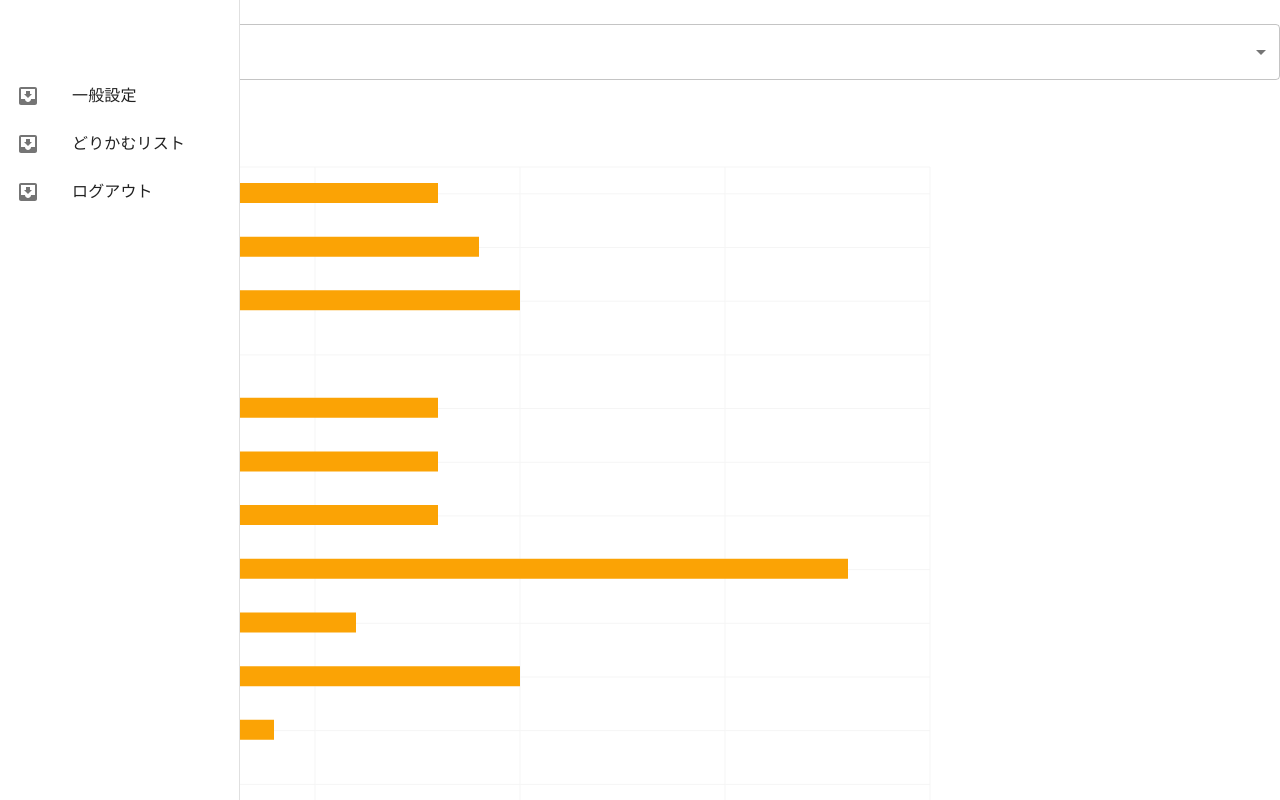
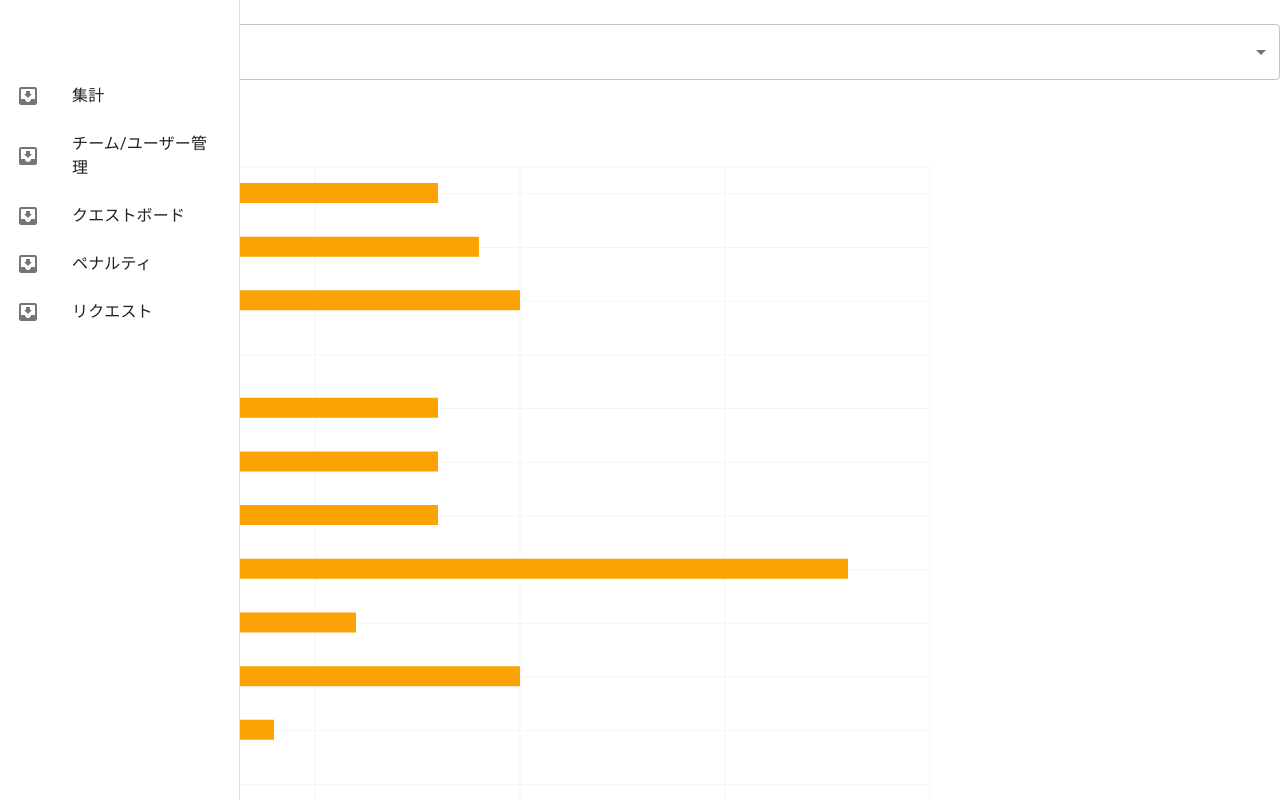
Before and after one commit to hito-kotaro/dcq-didactic-morpheus, a React (Create React App) app: page /home in a window 1280 px wide. Shown: the top 800 px of the page. Built offline with nearby package versions, Linux system fonts and the light colour scheme.

Commit message:
サイドメニュー項目修正

```diff
--- a/src/templates/HomeTemplate/HomeTemplate.tsx
+++ b/src/templates/HomeTemplate/HomeTemplate.tsx
@@ -10,9 +10,11 @@ const HomeTemplate = () => {
   };
 
   const itemList = [
-    { label: '一般設定', icon: <InboxIcon />, action: dummy },
-    { label: 'どりかむリスト', icon: <InboxIcon />, action: dummy },
-    { label: 'ログアウト', icon: <InboxIcon />, action: dummy },
+    { label: '集計', icon: <InboxIcon />, action: dummy },
+    { label: 'チーム/ユーザー管理', icon: <InboxIcon />, action: dummy },
+    { label: 'クエストボード', icon: <InboxIcon />, action: dummy },
+    { label: 'ペナルティ', icon: <InboxIcon />, action: dummy },
+    { label: 'リクエスト', icon: <InboxIcon />, action: dummy },
   ];
 
   return (
```
